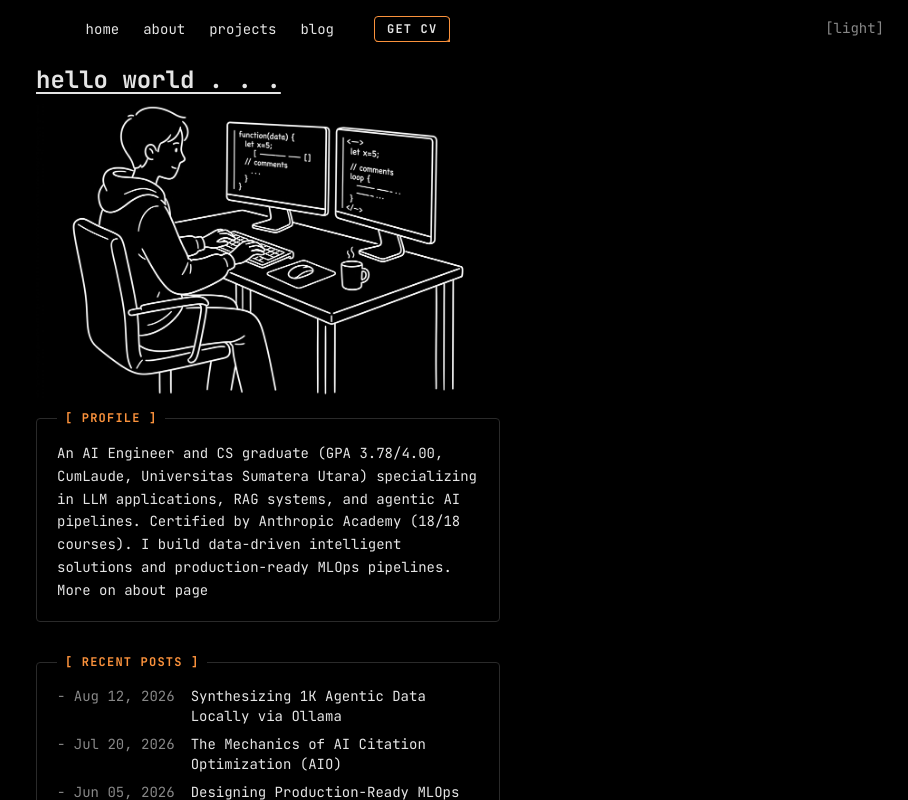
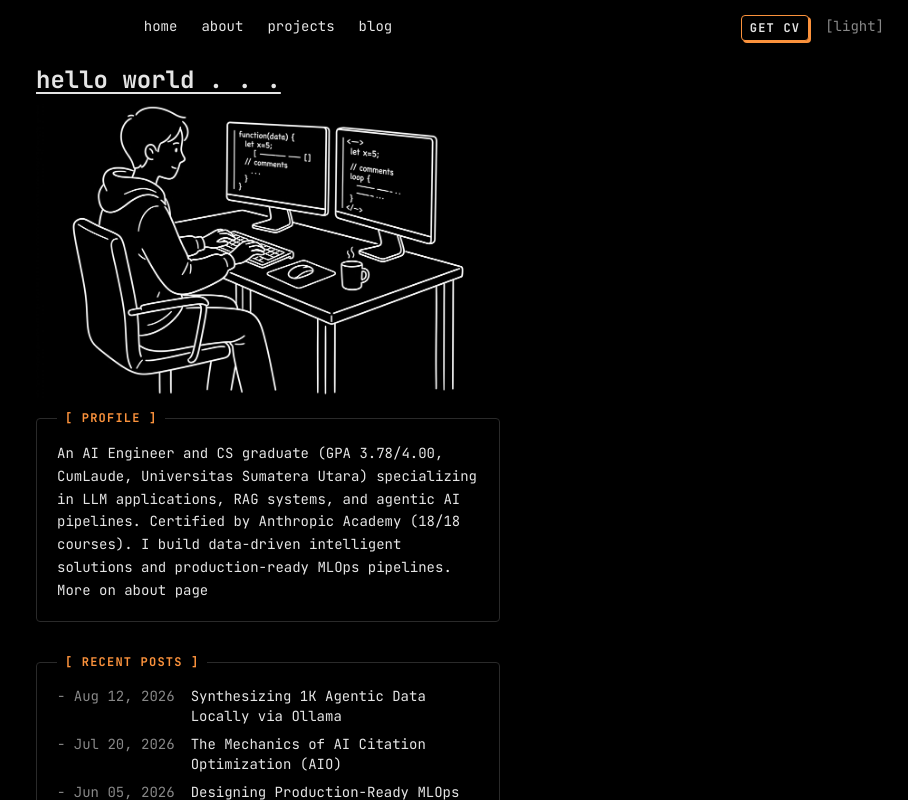
Before and after one commit to kim40404/PORTO-UPDATE, a Next.js app: page / in a window 1280 px wide. Shown: the top 800 px of the page, without its empty margins (372-1280 px from the left). Built offline with nearby package versions, Linux system fonts and the light colour scheme.

Commit message:
fix(ui): decouple CV button from nav links to prevent layout shift and add target blank

```diff
--- a/src/components/Nav.tsx
+++ b/src/components/Nav.tsx
@@ -25,7 +25,7 @@ export function Nav() {
   return (
     <nav className="fixed top-0 left-0 w-full z-50 flex items-center justify-between sm:justify-center px-4 sm:px-6 py-4 bg-[var(--bg)]">
       {/* Nav links centered on desktop, left-aligned on mobile */}
-      <div className="flex items-center gap-3 sm:gap-6 overflow-x-auto no-scrollbar pr-12 sm:pr-0 pb-1 sm:pb-0">
+      <div className="flex items-center gap-3 sm:gap-6 overflow-x-auto no-scrollbar pr-24 sm:pr-0">
         {links.map(({ href, label }) => (
           <Link
             key={href}
@@ -39,19 +39,22 @@ export function Nav() {
             {label}
           </Link>
         ))}
+      </div>
 
-        {/* Distinct Download CV Button (Slightly Offset) */}
+      {/* CV Button and Theme Toggle grouped on the right */}
+      <div className="absolute right-4 sm:right-6 flex items-center gap-3 sm:gap-4">
+        {/* Distinct Download CV Button */}
         <a
           href="/Kimsang_Silalahi_CV.pdf"
           download="Kimsang_Silalahi_CV.pdf"
-          className="text-[10px] sm:text-xs shrink-0 font-bold border border-[var(--accent)] bg-[var(--bg)] px-2 py-1 sm:px-3 sm:py-1 rounded-sm text-[var(--accent)] transition-all duration-300 shadow-[2px_2px_0px_0px_var(--accent)] hover:shadow-[0px_0px_0px_0px_var(--accent)] hover:translate-x-[2px] hover:translate-y-[2px] uppercase tracking-widest ml-2 sm:ml-4"
+          target="_blank"
+          rel="noopener noreferrer"
+          className="text-[10px] sm:text-xs font-bold border border-[var(--accent)] bg-[var(--bg)] px-2 py-1 rounded-sm text-[var(--accent)] transition-all duration-300 shadow-[2px_2px_0px_0px_var(--accent)] hover:shadow-none hover:translate-x-[2px] hover:translate-y-[2px] uppercase tracking-widest mt-1"
         >
           GET CV
         </a>
-      </div>
 
-      {/* Theme toggle — inline on mobile right, absolute right on desktop */}
-      <div className="shrink-0 absolute right-4 sm:right-6 ml-2 sm:ml-0">
+        {/* Theme toggle */}
         {mounted ? (
           <button
             onClick={() => setTheme(resolvedTheme === "dark" ? "light" : "dark")}
```
